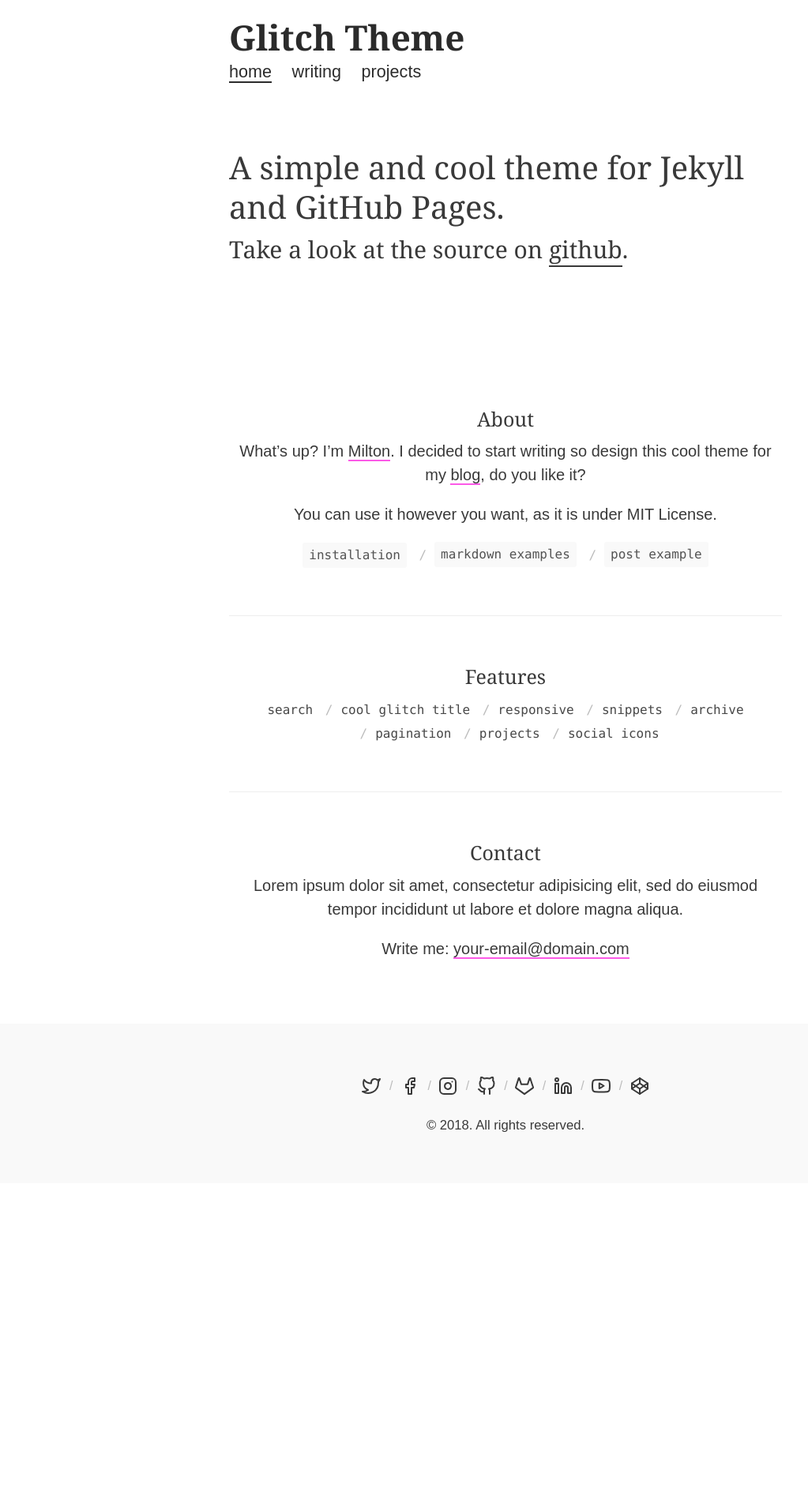
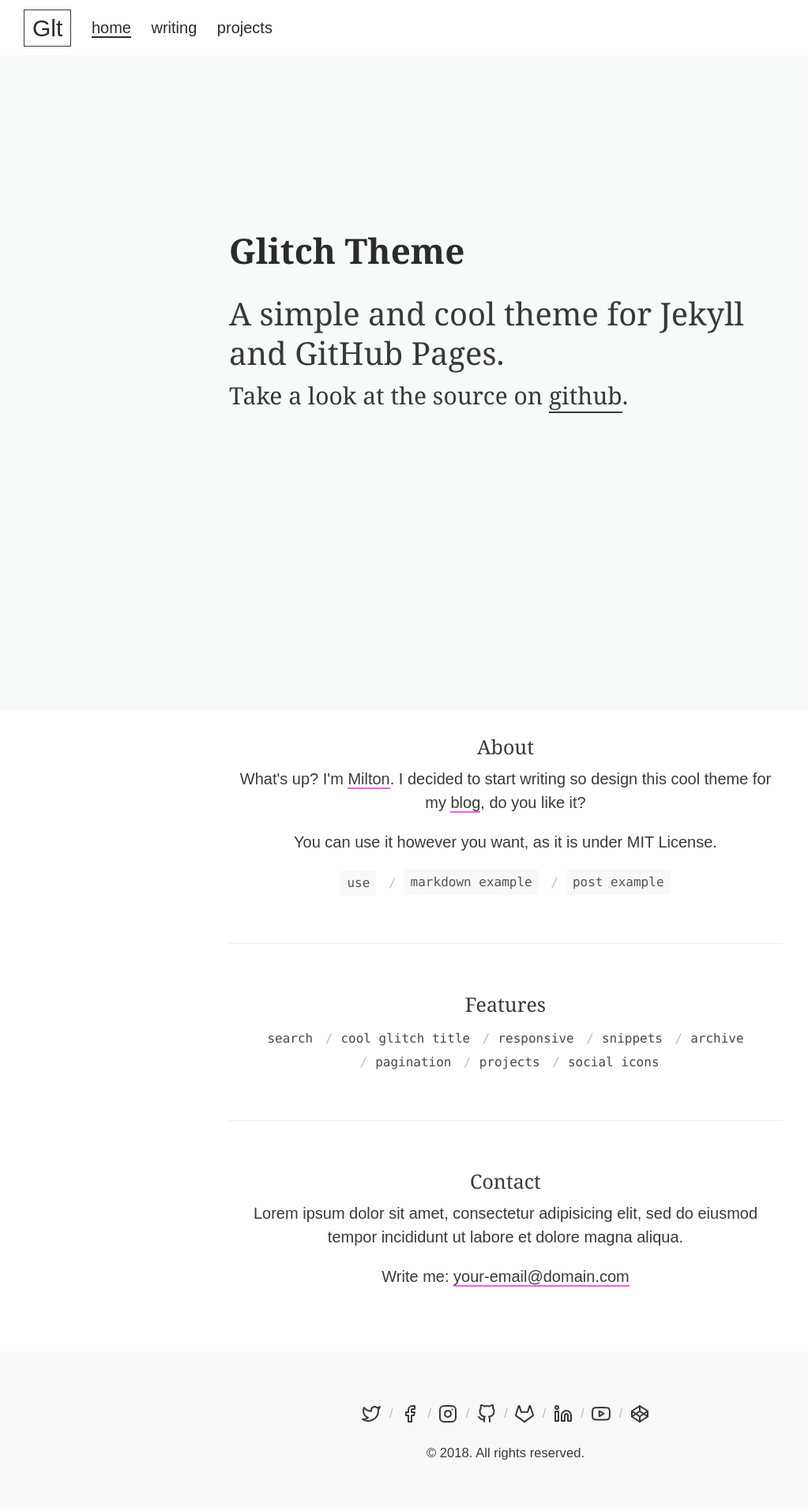
Before and after one commit to miltonparedes/glitch-jekyll, a Jekyll site: the page built from index.html, in a window 1280 px wide. Shown: the whole page at 79% size, without its empty margins (0-1023 px from the left). Built offline with Jekyll 4.4.1, drawn with Linux system fonts in a browser that asks for light colours; some web fonts are replaced; before the commit the page ends 1498 px from its top, so only the background shows below that.

Commit message:
New header and index

```diff
--- a/_includes/nav.html
+++ b/_includes/nav.html
@@ -1,5 +1,6 @@
 <nav>
   <ul>
+    <li><a href=""><div class="glitch" data-text="Glt">Glt</div></a></li>
     {% assign pages_list = site.pages | uniq: "title" | sort: "in_nav" %}
       {% for node in pages_list %}
         {% if node.title != null %}
--- a/_layouts/default.html
+++ b/_layouts/default.html
@@ -2,16 +2,14 @@
 <html lang="en">
   {% include head.html %}
   <body>
-
-    <div class="container content">
-      <header>
-        <h1 class="masthead-title"><a href="{{ site.baseurl }}/" title="Home"><div class="glitch" data-text="{{ site.title }}">{{ site.title }}</div></a></h1>
-        {% include nav.html %}
-      </header>
+    <header>
+      {% include nav.html %}
+    </header>
+    {% if page.title != "Home" %}<div class="container content">{% endif %}
       <main id="{{ page.title | downcase }}">
         {{ content }}
       </main>
-    </div>
+    {% if page.title != "Home" %}</div>{% endif %}
     {% include footer.html %}
 
     {% if site.analytics_id %}
--- a/_sass/glitch/_custom.scss
+++ b/_sass/glitch/_custom.scss
@@ -1,6 +1,15 @@
 #home{
+  .hero{
+    background: $body-bg-alter;
+    min-width: 100%;
+    height: calc(100vh - 70px);
+    padding-top: calc((50vh - 70px) - 8rem)
+  }
+  .glitch::after, .glitch::before{
+    background: $body-bg-alter;
+  }
   h2{
-    margin: 0 0 20vh;
+    margin: 0;
   }
   h3, p, ul{
     text-align: center;
--- a/_sass/glitch/_glitch.scss
+++ b/_sass/glitch/_glitch.scss
@@ -76,7 +76,7 @@
   text-shadow: -1.2px 0 #f0f;
   top: 0;
   color: black;
-  background: white;
+  background: $body-bg;
   overflow: hidden;
   clip: rect(0, 900px, 0, 0);
   animation: noise-anim 2s infinite linear alternate-reverse;
@@ -154,7 +154,7 @@
   text-shadow: 1.8px 0 #0ff;
   top: 0;
   color: black;
-  background: white;
+  background: $body-bg;
   overflow: hidden;
   clip: rect(0, 900px, 0, 0);
   animation: noise-anim-2 3s infinite linear alternate-reverse;
--- a/_sass/glitch/_header.scss
+++ b/_sass/glitch/_header.scss
@@ -3,18 +3,29 @@
 // Super small header above the content for site name and short description.
 
 header {
-  padding-top: 1rem;
-  margin-bottom: 3.5rem;
+  height: 70px !important;
+  padding: 0 1.5rem 0;
+  display: flex;
   nav{
+    .glitch{
+      padding: 0 10px;
+      font-size: 30px;
+      text-transform: capitalize;
+      border: 1px solid $gray-3;
+    }
+    .glitch::after, .glitch::before{
+      padding: 0 .5rem;
+    }
     ul{
       text-transform: lowercase;
       padding: 0;
+      margin: 11.5px 0 0;
       li{
+        vertical-align: middle;
         display: inline-block;
         padding-right: 1rem;
-        margin-bottom: .5rem;
         list-style: none;
-        font-size: 1.08rem;
+        font-size: 20px;
         a{
           background: transparent;
           color: $gray-4;
--- a/_sass/glitch/_variables.scss
+++ b/_sass/glitch/_variables.scss
@@ -23,6 +23,7 @@ $root-line-height: 1.5;
 
 $body-color: $gray-3;
 $body-bg: #fff;
+$body-bg-alter: #f7fbfb;
 
 
 // Links
--- /dev/null
+++ b/index.html
@@ -0,0 +1,40 @@
+---
+layout: default
+title: Home
+in_nav: 0
+---
+<div class="hero">
+  <div class="container">
+    <h1 class="masthead-title"><a href="{{ site.baseurl }}/" title="Home"><div class="glitch" data-text="{{ site.title }}">{{ site.title }}</div></a></h1>
+    <h1>A simple and cool theme for Jekyll and GitHub Pages.</h1>
+    <h2>Take a look at the source on <a href="https://github.com/miltonolaf/glitch-jekyll" target="_blank">github</a>.</h2>
+  </div>
+</div>
+<div class="container content">
+  <h3>About</h3>
+  <p>
+    What's up? I'm <a href="https://github.com/miltonolaf" title="My github profile" target="_blank">Milton</a>. I decided to start writing so design this cool theme for my  <a href="http://miltonolaf.com" title="Blog" target="_blank">blog</a>, do you like it?
+  </p>
+  <p>You can use it however you want, as it is under MIT License.</p>
+  <ul>
+    <li><a href="">use</a></li>
+    <li><a href="">markdown example</a></li>
+    <li><a href="">post example</a></li>
+  </ul>
+  <hr>
+  <h3>Features</h3>
+  <ul>
+    <li>search</li>
+    <li>cool glitch title</li>
+    <li>responsive</li>
+    <li>snippets</li>
+    <li>archive</li>
+    <li>pagination</li>
+    <li>projects</li>
+    <li>social icons</li>
+  </ul>
+  <hr>
+  <h3>Contact</h3>
+  <p>Lorem ipsum dolor sit amet, consectetur adipisicing elit, sed do eiusmod tempor incididunt ut labore et dolore magna aliqua.</p>
+  <p>Write me: <a href="mailto:{{site.email}}">{{site.email}}</a></p>
+</div>
--- a/index.md
+++ /dev/null
@@ -1,39 +0,0 @@
----
-layout: default
-title: Home
-in_nav: 0
----
-
-# A simple and cool theme for Jekyll and GitHub Pages.
-## Take a look at the source on [github](https://github.com/miltonolaf/glitch-jekyll){:target="blank"}.
-
-### About
-
-What's up? I'm [Milton](https://github.com/miltonolaf "My github profile"){:target="blank"}. I decided to start writing so design this cool theme for my [blog](http://miltonolaf.com "My blog"){:target="blank"}, do you like it?
-
-You can use it however you want, as it is under MIT License.
-
-* [installation]({{site.url}})
-* [markdown examples]({{site.url}})
-* [post example]({{site.url}})
-
----
-
-### Features
-
-* search
-* cool glitch title
-* responsive
-* snippets
-* archive
-* pagination
-* projects
-* social icons
-
----
-
-### Contact
-
-Lorem ipsum dolor sit amet, consectetur adipisicing elit, sed do eiusmod tempor incididunt ut labore et dolore magna aliqua.
-
-Write me: [{{site.email}}](mailto:{{site.email}})
```
